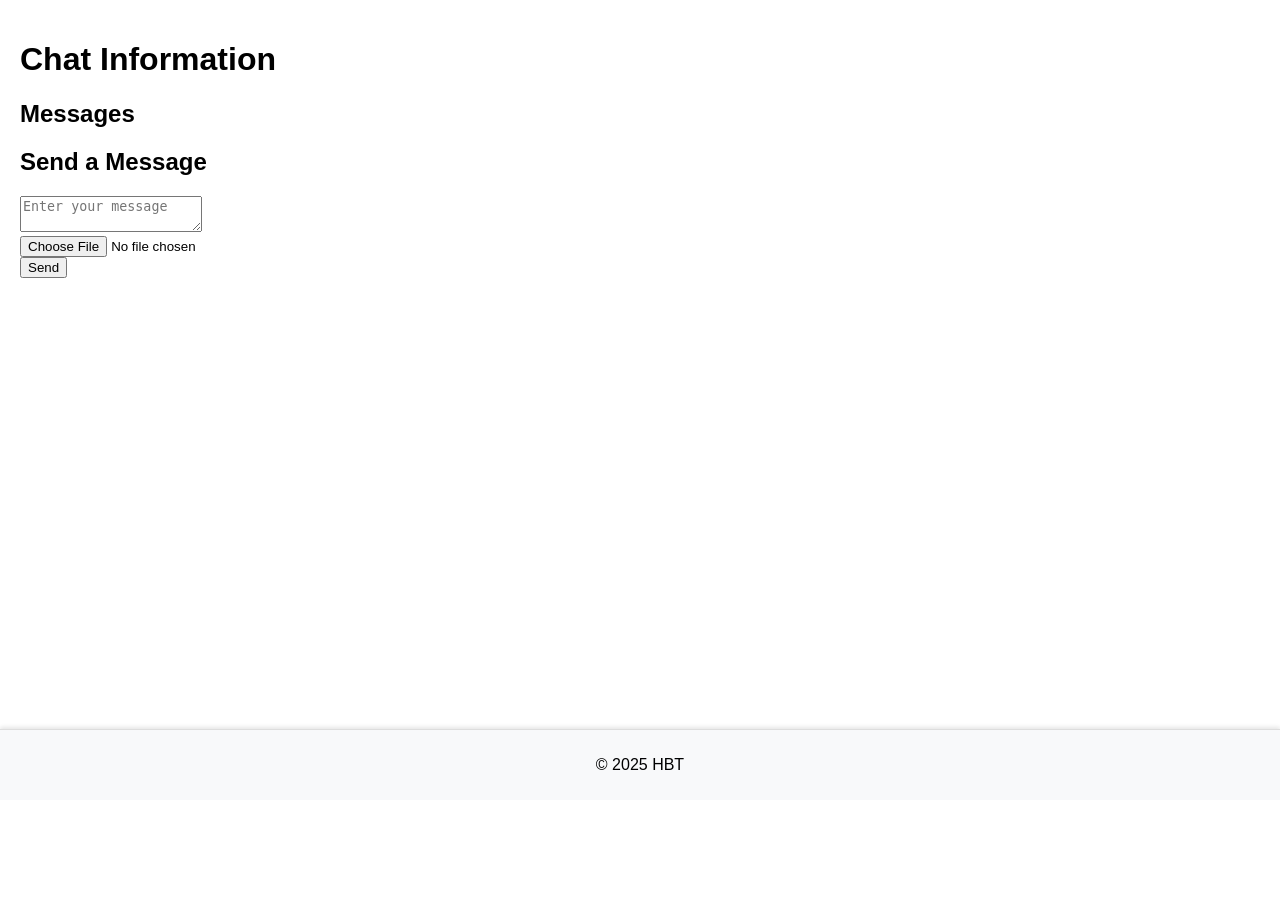
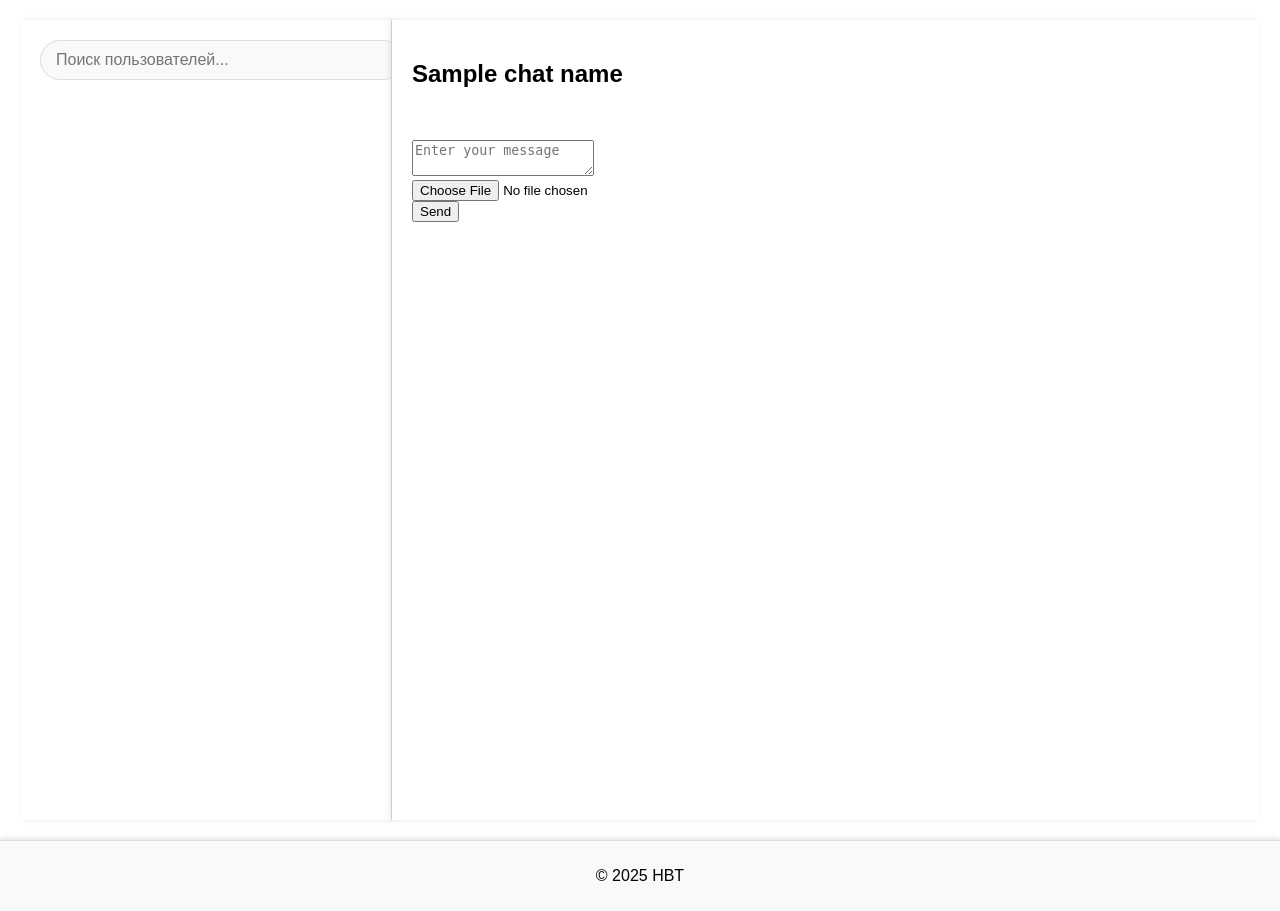
Before and after one commit to banworddd/HBT, a Django app: template messenger/templates/messenger/chat_detail.html in a window 1280 px wide. Before the commit the page ends 770 px from the top, so only its background shows below. Run offline with Django 5.2, Linux system fonts and the light colour scheme; the template is opened without the code that fills it: most values are stand-ins (such as "Sample title", 1, 10 or a date in 2020).

Commit message:
refactor chats/chat_detail pages

```diff
--- a/messenger/templates/messenger/chat_detail.html
+++ b/messenger/templates/messenger/chat_detail.html
@@ -1,23 +1,24 @@
-{% extends 'layout.html' %}
+{% extends 'messenger/chats.html' %}
 {% load static %}
 
-{% block content %}
-  <h1>Chat Information</h1>
- <div id="chat-info" data-chat-id="{{ chat_id }}" data-username="{{ request.user.username }}" data-user-id="{{ request.user.id }}">
-    <!-- Информация о чате будет добавлена сюда с помощью JavaScript -->
-  </div>
+{% block chat_information %}
+  <div class="messenger-container">
+    <div class="chats-list">
 
-  <h2>Messages</h2>
+
+    <div class="chat-info">
+      <h2>{{ chat_name }}</h2>
       <ul id="messages-list">
-    <!-- Сообщения будут добавлены сюда с помощью JavaScript -->
+        <!-- Сообщения чата будут добавляться сюда через JavaScript -->
       </ul>
 
-  <h2>Send a Message</h2>
       <form id="message-form">
         <textarea id="message-text" name="text" placeholder="Enter your message" required></textarea><br>
         <input type="file" id="message-image" name="picture"><br>
         <button type="submit">Send</button>
       </form>
-
+    </div>
+  </div>
+  </div>
     <script src="{% static 'messenger/js/chat_detail.js' %}"></script>
 {% endblock %}
--- a/messenger/templates/messenger/chats.html
+++ b/messenger/templates/messenger/chats.html
@@ -6,13 +6,21 @@
 {% endblock %}
 
 {% block content %}
-  <div id="chats-list" data-username="{{ username }}">
-<div class="search-container">
-g<input type="text" id="search-input" placeholder="Поиск пользователей...">
+<div id="chats-container">
+    <!-- Левый блок: Список чатов -->
+    <div id="chats-list" data-username="{{ username }}">
+        <div class="search-container">
+            <input type="text" id="search-input" placeholder="Поиск пользователей...">
+        </div>
+        <ul id="chat-items"></ul>
+    </div>
+
+    <!-- Правый блок: Информация о чате -->
+    <div id="chat-information">
+        {% block chat_information %}
+        {% endblock %}
+    </div>
 </div>
-    <ul id="chat-items">
-    </ul>
-  </div>
 
-  <script src="{% static 'messenger/js/chats.js' %}"></script>
+<script src="{% static 'messenger/js/chats.js' %}"></script>
 {% endblock %}
--- a/messenger/views.py
+++ b/messenger/views.py
@@ -30,8 +30,8 @@ def chat_detail_view(request, chat_id):
     redirect_response = check_user_status(request)
     if redirect_response:
         return redirect_response
-
-    return render(request, 'messenger/chat_detail.html', {'chat_id': chat_id})
+    username = request.user.username
+    return render(request, 'messenger/chat_detail.html', {'chat_id': chat_id, 'username': username})
 
 def contactsview(request):
     redirect_response = check_user_status(request)
--- a/static/messenger/css/chats.css
+++ b/static/messenger/css/chats.css
@@ -1,35 +1,79 @@
+/* Основной контейнер для чатов */
+#chats-container {
+    display: flex;
+    height: 100vh;
+    margin: 0;
+    padding: 0;
+    box-sizing: border-box;
+}
+
+/* Левый блок для списка чатов */
 #chats-list {
-    max-width: 800px;
-    margin: 0 auto;
+    width: 30%;
+    min-width: 300px;
+    max-width: 400px;
+    height: 100%;
     padding: 20px;
+    background-color: #ffffff;
+    border-right: 1px solid #ddd;
+    box-shadow: 2px 0 5px rgba(0, 0, 0, 0.1);
+    box-sizing: border-box;
+    overflow-y: auto;
+    overflow-x: hidden; /* Убираем горизонтальную прокрутку */
+    scrollbar-width: none; /* Для Firefox */
+    -ms-overflow-style: none; /* Для Internet Explorer и Edge */
+}
+
+/* Скрытие скроллбара в WebKit-браузерах (Chrome, Safari) */
+#chats-list::-webkit-scrollbar {
+    display: none;
+}
+
+
+/* Поисковая строка */
+.search-container {
+    margin-bottom: 15px;
 }
 
 #search-input {
     width: 100%;
-    padding: 10px;
-    margin-bottom: 20px;
+    padding: 10px 15px;
     border: 1px solid #ddd;
-    border-radius: 4px;
+    border-radius: 20px;
+    background-color: #f9f9f9;
+    font-size: 16px;
+    transition: border-color 0.3s;
 }
 
+#search-input:focus {
+    border-color: #888;
+    outline: none;
+}
+
+/* Список чатов */
 #chat-items {
     list-style: none;
     padding: 0;
+    margin: 0;
 }
 
+/* Элемент чата */
 .chat-item {
     display: flex;
     align-items: center;
-    padding: 15px;
+    padding: 12px 10px;
+    border-radius: 10px;
     cursor: pointer;
-    transition: background-color 0.3s ease;
-    border-bottom: none;
+    transition: background-color 0.3s ease, box-shadow 0.3s ease;
+    border-bottom: 1px solid #f1f1f1;
 }
 
 .chat-item:hover {
-    background-color: #f9f9f9;
+    background-color: #f1f1f1;
+    box-shadow: 0 2px 4px rgba(0, 0, 0, 0.1);
 }
 
+/* Аватарка чата */
 .chat-avatar {
     width: 50px;
     height: 50px;
@@ -37,6 +81,10 @@
     overflow: hidden;
     margin-right: 15px;
     flex-shrink: 0;
+    display: flex;
+    align-items: center;
+    justify-content: center;
+    background-color: #ddd;
 }
 
 .chat-avatar img {
@@ -45,76 +93,78 @@
     object-fit: cover;
 }
 
-.chat-avatar.default-avatar {
-    background-color: #ccc;
-    display: flex;
-    align-items: center;
-    justify-content: center;
-    color: #fff;
-    font-size: 20px;
-}
-
+/* Информация о чате */
 .chat-info {
     flex-grow: 1;
+    display: flex;
+    flex-direction: column;
+    justify-content: center;
 }
 
 .chat-info h3 {
     margin: 0;
-    font-size: 18px;
+    font-size: 16px;
     color: #333;
+    white-space: nowrap;
+    overflow: hidden;
+    text-overflow: ellipsis;
 }
 
 .chat-info p {
-    margin: 5px 0 0;
+    margin: 4px 0 0;
     font-size: 14px;
     color: #666;
+    white-space: nowrap;
+    overflow: hidden;
+    text-overflow: ellipsis;
 }
 
+/* Последнее сообщение */
 .last-message {
+    font-size: 13px;
+    color: #999;
     margin-top: 5px;
-    font-size: 14px;
-    color: #666;
+    display: flex;
+    justify-content: space-between;
+    align-items: center;
 }
 
-.last-message small {
-    display: block;
-    margin-top: 5px;
-    color: #999;
+/* Имя пользователя */
+.username {
+    font-size: 12px;
+    color: #aaa;
+    margin: 0;
 }
 
-.username {
-    font-size: 12px; /* Меньший размер шрифта */
-    color: #aaa; /* Более светлый цвет */
-    margin: 0; /* Убираем отступы */
+/* Блок информации о чате справа */
+#chat-information {
+    flex-grow: 1;
+    height: 100%;
+    padding: 20px;
+    background-color: #ffffff;
+    box-shadow: -2px 0 5px rgba(0, 0, 0, 0.1);
+    box-sizing: border-box;
+    overflow-y: auto;
+    min-width: 400px;
 }
 
-.search-container {
-    position: relative; /* Для позиционирования значка поиска */
-    max-width: 800px; /* Ширина контейнера */
-    margin: 0 auto; /* Центрирование */
+/* Адаптивность для мобильных устройств */
+@media (max-width: 768px) {
+    #chats-container {
+        flex-direction: column;
+        height: auto;
     }
 
-#search-input {
+    #chats-list {
         width: 100%;
-    padding: 10px 40px 10px 20px; /* Увеличиваем отступ справа для значка */
-    border: 1px solid #ddd; /* Цвет границы */
-    border-radius: 20px; /* Скругленные края */
-    background-color: #f5f5f5; /* Серый фон */
-    font-size: 16px; /* Размер шрифта */
-    transition: border-color 0.3s; /* Плавный переход цвета границы */
+        max-width: 100%;
+        border-right: none;
+        border-bottom: 1px solid #ddd;
+        height: 40vh;
     }
 
-#search-input:focus {
-    border-color: #aaa; /* Цвет границы при фокусе */
-    outline: none; /* Убираем стандартное обводка */
+    #chat-information {
+        width: 100%;
+        height: 60vh;
     }
-
-.search-icon {
-    position: absolute; /* Позиционируем значок */
-    left: 15px; /* Отступ от левого края */
-    top: 50%; /* Центрирование по вертикали */
-    transform: translateY(-50%); /* Центрируем значок по вертикали */
-    color: #aaa; /* Цвет значка */
-    font-size: 18px; /* Размер значка */
-    pointer-events: none; /* Чтобы не мешал взаимодействию с полем ввода */
 }
--- a/static/messenger/js/chat_detail.js
+++ b/static/messenger/js/chat_detail.js
@@ -2,7 +2,7 @@ document.addEventListener('DOMContentLoaded', function () {
   const chatInfo = document.getElementById('chat-info');
   const chatId = chatInfo.dataset.chatId;
   const currentUsername = chatInfo.dataset.username; // Имя текущего пользователя
-  const messagesListUrl = `/api/chat_messages_list/`;
+  const messagesListUrl = `/api/messenger/chat_messages_list/`;
   const messageForm = document.getElementById('message-form');
 
   // Загрузка сообщений
@@ -98,7 +98,7 @@ document.addEventListener('DOMContentLoaded', function () {
 
   // 🔹 Функция загрузки реакций
   function loadReactions(messageId) {
-    fetch(`/api/message_reactions/?message_id=${messageId}`)
+    fetch(`/api/messenger/message_reactions/?message_id=${messageId}`)
       .then(response => response.json())
       .then(data => {
         const reactionsDiv = document.querySelector(`.reactions[data-message-id="${messageId}"]`);
@@ -150,7 +150,7 @@ document.addEventListener('DOMContentLoaded', function () {
 
   // 🔹 Функция добавления/удаления реакции
   function toggleReaction(messageId, reaction) {
-    fetch(`/api/message_reactions/?message_id=${messageId}`)
+    fetch(`/api/messenger/message_reactions/?message_id=${messageId}`)
       .then(response => response.json())
       .then(data => {
         const existingReaction = data.find(r => r.author === getCurrentUserId() && r.reaction === reaction);
@@ -166,7 +166,7 @@ document.addEventListener('DOMContentLoaded', function () {
 
   // 🔹 Добавление реакции
   function addReaction(messageId, reaction) {
-    fetch(`/api/message_reactions/`, {
+    fetch(`/api/messenger/message_reactions/`, {
       method: 'POST',
       headers: {
         'X-CSRFToken': getCookie('csrftoken'),
@@ -188,7 +188,7 @@ document.addEventListener('DOMContentLoaded', function () {
 
   // 🔹 Удаление реакции
   function deleteReaction(reactionId, messageId) {
-    fetch(`/api/message_reactions_detail/${reactionId}/`, {
+    fetch(`/api/messenger/message_reactions_detail/${reactionId}/`, {
       method: 'DELETE',
       headers: {
         'X-CSRFToken': getCookie('csrftoken'),
```
Also changed, not shown: static/messenger/css/chat_detail.css (added, +85 -0 lines). Lines whose indentation alone changed are shown as unchanged.
